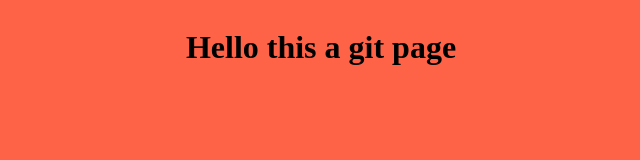
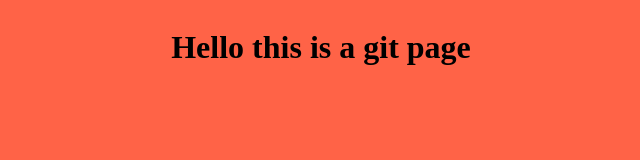
Before and after one commit to pascalniri/GitPagesTest1, a plain HTML site: page index.html in a window 1280 px wide. Shown: the whole page, without its empty margins (319-959 px from the left). Drawn offline with Linux system fonts and the light colour scheme.

Commit message:
added some word in header

```diff
--- a/index.html
+++ b/index.html
@@ -7,6 +7,6 @@
     <link rel="stylesheet" href="style.css">
 </head>
 <body>
-    <h1>Hello this a git page</h1>
+    <h1>Hello this is a git page</h1>
 </body>
 </html>
```
